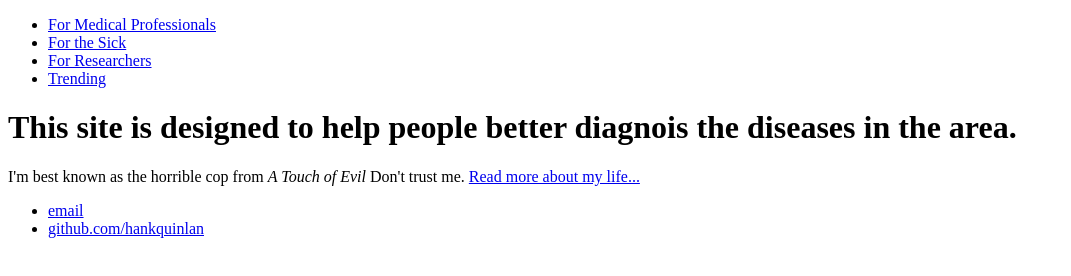
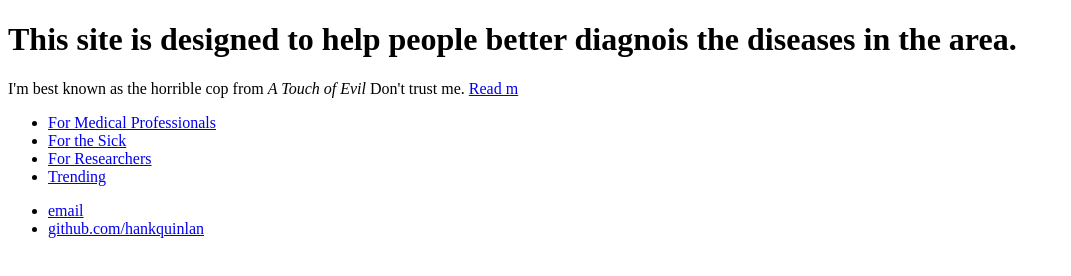
Before and after one commit to HamsterQuest/Good-Gamers, a plain HTML site: page index.html in a window 1280 px wide. Shown: the whole page, without its empty margins (0-1071 px from the left). Drawn offline with Linux system fonts and the light colour scheme.

Commit message:
Update index.html

```diff
--- a/index.html
+++ b/index.html
@@ -4,6 +4,10 @@
 		<title>Germs on the Rise</title>
 	</head>
 	<body>
+		<div class="container">
+    		<div class="blurb">
+        		<h1>This site is designed to help people better diagnois the diseases in the area.</h1>
+				<p>I'm best known as the horrible cop from <em>A Touch of Evil</em> Don't trust me. <a href="/about">Read m
 		<nav>
     		<ul>
         		<li><a href="/">For Medical Professionals</a></li>
@@ -12,12 +16,6 @@
         		<li><a href="/blog">Trending</a></li>
     		</ul>
 		</nav>
-		<div class="container">
-    		<div class="blurb">
-        		<h1>This site is designed to help people better diagnois the diseases in the area.</h1>
-				<p>I'm best known as the horrible cop from <em>A Touch of Evil</em> Don't trust me. <a href="/about">Read more about my life...</a></p>
-    		</div><!-- /.blurb -->
-		</div><!-- /.container -->
 		<footer>
     		<ul>
         		<li><a href="mailto:hankquinlanhub@gmail.com">email</a></li>
```
